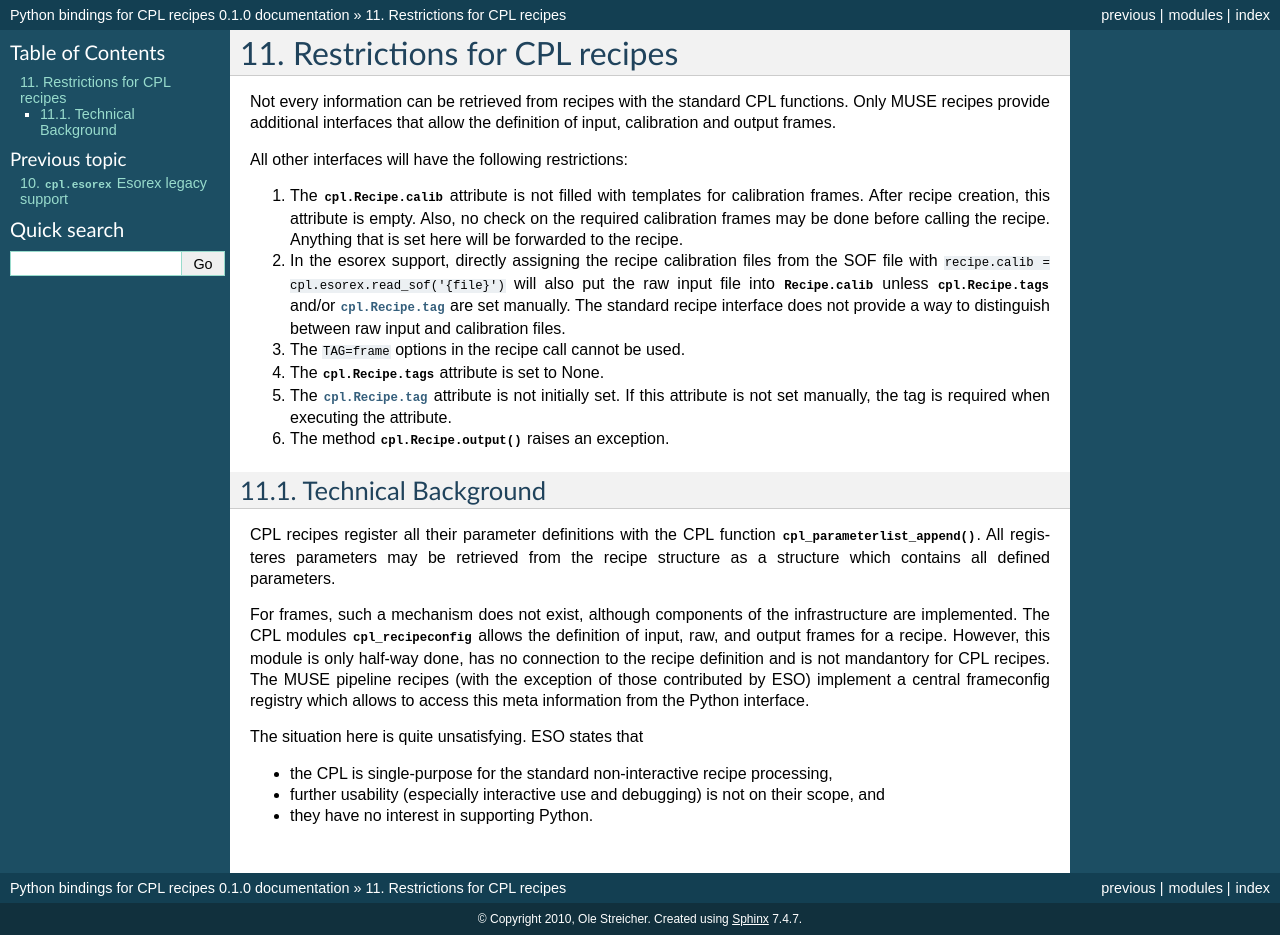
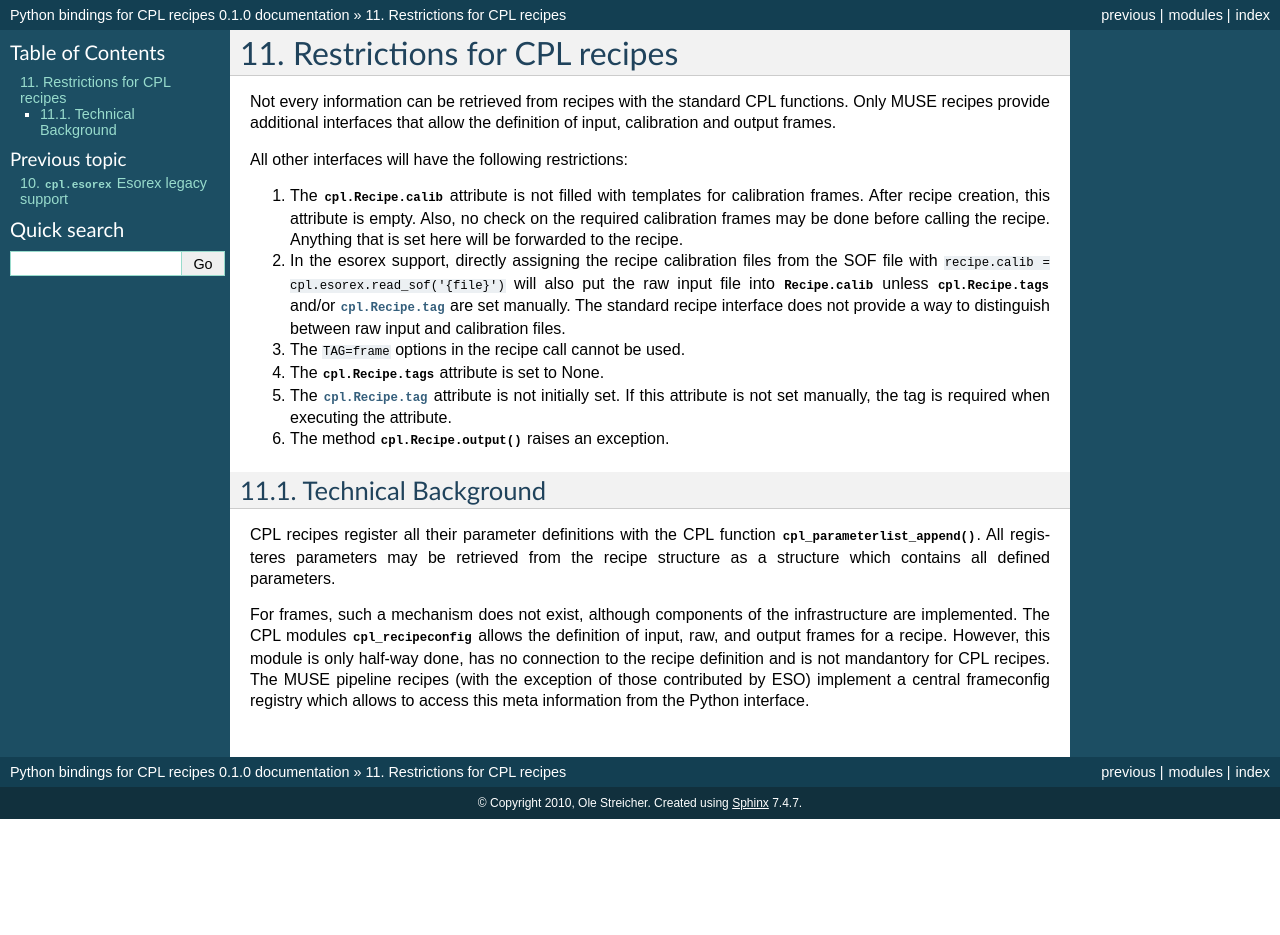
Before and after one commit to olebole/python-cpl, a Sphinx documentation site: the page built from doc/restrictions.rst, in a window 1280 px wide. Built offline with Sphinx 7.4.7, drawn with Linux system fonts in a browser that asks for light colours; after the commit the page ends 900 px from its top, so only the background shows below that.

Commit message:
remove ESO political statement

```diff
--- a/doc/restrictions.rst
+++ b/doc/restrictions.rst
@@ -46,12 +46,3 @@ is not mandantory for CPL recipes. The MUSE pipeline recipes (with the
 exception of those contributed by ESO) implement a central frameconfig
 registry which allows to access this meta information from the Python
 interface.
-
-The situation here is quite unsatisfying. ESO states that
-
-- the CPL is single-purpose for the standard non-interactive recipe processing,
-
-- further usability (especially interactive use and debugging) is not on their
-  scope, and
-
-- they have no interest in supporting Python.
```
